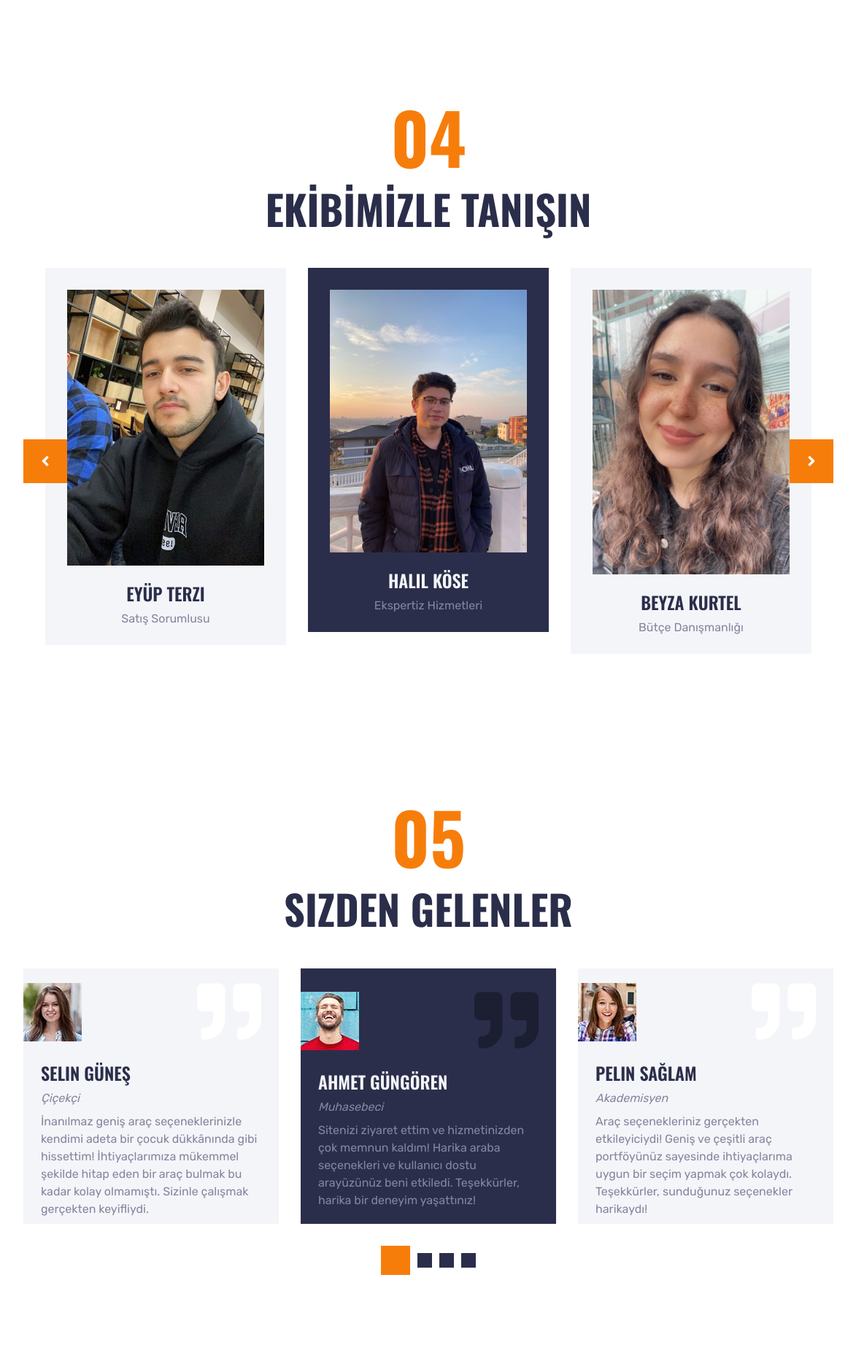
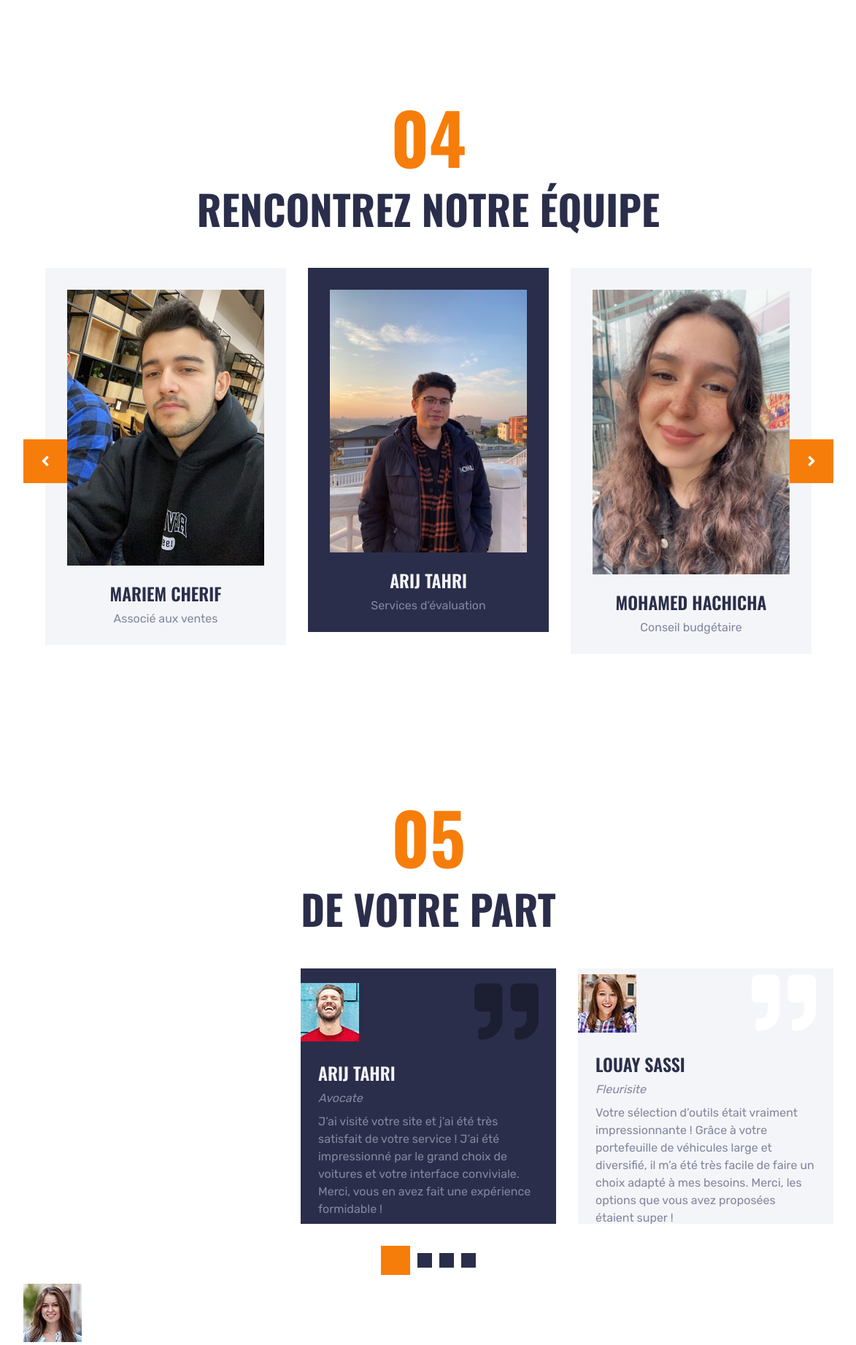
Before and after one commit to LouaySassi/webproject, a PHP site: page /demo/index.php in a window 1400 px wide. Shown: the part 4593-6436 px from the top of the page at 73% size, without its empty margins (113-1286 px from the left). Run offline with PHP 8.4, Linux system fonts and the light colour scheme; some libraries are stand-ins or nearby versions.

Commit message:
Update index.php

```diff
--- a/index.php
+++ b/index.php
@@ -427,13 +427,13 @@
 <div class="container-fluid py-5">
     <div class="container py-5">
         <h1 class="display-1 text-primary text-center">04</h1>
-        <h1 class="display-4 text-uppercase text-center mb-5">EKİBİMİZLE TANIŞIN</h1>
+        <h1 class="display-4 text-uppercase text-center mb-5">RENCONTREZ NOTRE ÉQUIPE</h1>
         <div class="owl-carousel team-carousel position-relative" style="padding: 0 30px;">
             <div class="team-item">
                 <img class="img-fluid w-100" src="img/IMG_0408.jpg" width="100" height="100" alt="">
                 <div class="position-relative py-4">
-                    <h4 class="text-uppercase">Halil KÖSE</h4>
-                    <p class="m-0">Ekspertiz Hizmetleri</p>
+                    <h4 class="text-uppercase">Arij Tahri</h4>
+                    <p class="m-0">Services d’évaluation</p>
                     <div class="team-social position-absolute w-100 h-100 d-flex align-items-center justify-content-center">
                         <a class="btn btn-lg btn-primary btn-lg-square mx-1" href="#"><i class="fab fa-twitter"></i></a>
                         <a class="btn btn-lg btn-primary btn-lg-square mx-1" href="#"><i class="fab fa-facebook-f"></i></a>
@@ -446,8 +446,8 @@
  <div class="team-item">
                 <img class="img-fluid w-100" src="img/beyza.png" width="80" height="80" alt="">
                 <div class="position-relative py-4">
-                    <h4 class="text-uppercase">Beyza KURTEL</h4>
-                    <p class="m-0">Bütçe Danışmanlığı</p>
+                    <h4 class="text-uppercase">Mohamed Hachicha<H1></H1></h4>
+                    <p class="m-0">Conseil budgétaire</p>
                     <div class="team-social position-absolute w-100 h-100 d-flex align-items-center justify-content-center">
                         <a class="btn btn-lg btn-primary btn-lg-square mx-1" href="#"><i class="fab fa-twitter"></i></a>
                         <a class="btn btn-lg btn-primary btn-lg-square mx-1" href="#"><i class="fab fa-facebook-f"></i></a>
@@ -461,8 +461,8 @@
             <div class="team-item">
                 <img class="img-fluid w-100" src="img/sena.jpeg" width="100" height="100" alt="">
                 <div class="position-relative py-4">
-                    <h4 class="text-uppercase">Sena BEŞLİ</h4>
-                    <p class="m-0">Muhasebeci</p>
+                    <h4 class="text-uppercase">Arij Tahri</h4>
+                    <p class="m-0">Avocate</p>
                     <div class="team-social position-absolute w-100 h-100 d-flex align-items-center justify-content-center">
                         <a class="btn btn-lg btn-primary btn-lg-square mx-1" href="#"><i class="fab fa-twitter"></i></a>
                         <a class="btn btn-lg btn-primary btn-lg-square mx-1" href="#"><i class="fab fa-facebook-f"></i></a>
@@ -476,8 +476,8 @@
             <div class="team-item">
                 <img class="img-fluid w-100" src="img/IMG_2588.JPG" width="100" height="100" alt="">
                 <div class="position-relative py-4">
-                    <h4 class="text-uppercase">Eyüp Terzi</h4>
-                    <p class="m-0">Satış Sorumlusu</p>
+                    <h4 class="text-uppercase">Mariem Cherif</h4>
+                    <p class="m-0">Associé aux ventes</p>
                     <div class="team-social position-absolute w-100 h-100 d-flex align-items-center justify-content-center">
                         <a class="btn btn-lg btn-primary btn-lg-square mx-1" href="#"><i class="fab fa-twitter"></i></a>
                         <a class="btn btn-lg btn-primary btn-lg-square mx-1" href="#"><i class="fab fa-facebook-f"></i></a>
@@ -500,43 +500,43 @@
     <div class="container-fluid py-5">
         <div class="container py-5">
             <h1 class="display-1 text-primary text-center">05</h1>
-            <h1 class="display-4 text-uppercase text-center mb-5">Sizden Gelenler</h1>
+            <h1 class="display-4 text-uppercase text-center mb-5">De votre part</h1>
             <div class="owl-carousel testimonial-carousel">
                 <div class="testimonial-item d-flex flex-column justify-content-center px-4">
                     <div class="d-flex align-items-center justify-content-between mb-3">
                         <img class="img-fluid ml-n4" src="img/testimonial-1.jpg" alt="">
                         <h1 class="display-2 text-white m-0 fa fa-quote-right"></h1>
                     </div>
-                    <h4 class="text-uppercase mb-2">Ahmet Güngören</h4>
-                    <i class="mb-2">Muhasebeci</i>
-                    <p class="m-0">Sitenizi ziyaret ettim ve hizmetinizden çok memnun kaldım! Harika araba seçenekleri ve kullanıcı dostu arayüzünüz beni etkiledi. Teşekkürler, harika bir deneyim yaşattınız!</p>
-                </div>
+                    <h4 class="text-uppercase mb-2">Arij Tahri</h4>
+                    <i class="mb-2">Avocate</i>
+                    <p class="m-0">J’ai visité votre site et j’ai été très satisfait de votre service ! J’ai été impressionné par le grand choix de voitures et votre interface conviviale. Merci, vous en avez fait une expérience formidable !</p>
+                    </div>
                 <div class="testimonial-item d-flex flex-column justify-content-center px-4">
                     <div class="d-flex align-items-center justify-content-between mb-3">
                         <img class="img-fluid ml-n4" src="img/testimonial-2.jpg" alt="">
                         <h1 class="display-2 text-white m-0 fa fa-quote-right"></h1>
                     </div>
-                    <h4 class="text-uppercase mb-2">Pelin Sağlam</h4>
-                    <i class="mb-2">Akademisyen</i>
-                    <p class="m-0">Araç seçenekleriniz gerçekten etkileyiciydi! Geniş ve çeşitli araç portföyünüz sayesinde ihtiyaçlarıma uygun bir seçim yapmak çok kolaydı. Teşekkürler, sunduğunuz seçenekler harikaydı!</p>
+                    <h4 class="text-uppercase mb-2">Louay Sassi</h4>
+                    <i class="mb-2">Fleurisite</i>
+                    <p class="m-0">Votre sélection d’outils était vraiment impressionnante ! Grâce à votre portefeuille de véhicules large et diversifié, il m’a été très facile de faire un choix adapté à mes besoins. Merci, les options que vous avez proposées étaient super !</p>
                 </div>
                 <div class="testimonial-item d-flex flex-column justify-content-center px-4">
                     <div class="d-flex align-items-center justify-content-between mb-3">
                         <img class="img-fluid ml-n4" src="img/testimonial-3.jpg" alt="">
                         <h1 class="display-2 text-white m-0 fa fa-quote-right"></h1>
                     </div>
-                    <h4 class="text-uppercase mb-2">Haluk Taner</h4>
-                    <i class="mb-2">Veteriner</i>
-                    <p class="m-0">Araç seçimi harika, teşekkürler!</p>
+                    <h4 class="text-uppercase mb-2">Mohamed Hachicha</h4>
+                    <i class="mb-2">Ingénieur</i>
+                    <p class="m-0">La sélection d’outils est géniale, merci ! </div></p>
                 </div>
                 <div class="testimonial-item d-flex flex-column justify-content-center px-4">
                     <div class="d-flex align-items-center justify-content-between mb-3">
                         <img class="img-fluid ml-n4" src="img/testimonial-4.jpg" alt="">
                         <h1 class="display-2 text-white m-0 fa fa-quote-right"></h1>
                     </div>
-                    <h4 class="text-uppercase mb-2">Selin Güneş </h4>
-                    <i class="mb-2">Çiçekçi</i>
-                    <p class="m-0">İnanılmaz geniş araç seçeneklerinizle kendimi adeta bir çocuk dükkânında gibi hissettim! İhtiyaçlarımıza mükemmel şekilde hitap eden bir araç bulmak bu kadar kolay olmamıştı. Sizinle çalışmak gerçekten keyifliydi.</p>
+                    <h4 class="text-uppercase mb-2">Mariem Cherif</h4>
+                    <i class="mb-2">Etudiante </i>
+                    <p class="m-0">Avec votre sélection incroyablement large de véhicules, j’ai eu l’impression d’être dans un magasin pour enfants ! Il n’a jamais été aussi facile de trouver un outil qui répond parfaitement à nos besoins. Ce fut vraiment un plaisir de travailler avec vous.</p>
                 </div>
             </div>
         </div>
@@ -548,8 +548,8 @@
     <div class="container-fluid py-5">
         <div class="container pt-5 pb-3">
             <h1 class="display-1 text-primary text-center">06</h1>
-            <h1 class="display-4 text-uppercase text-center mb-5">Bize Ulaşın</h1>
-            <h3 class=" text-center mb-5">En Kısa Sürede Size Dönüş Yapalım</h3>
+            <h1 class="display-4 text-uppercase text-center mb-5">Contactez-nous</h1>
+            <h3 class=" text-center mb-5">Nous reviendrons vers vous dans les plus brefs délais</h3>
 
             <div class="row">
                 <div class="col-lg-7 mb-2">
@@ -564,19 +564,19 @@
    <form method="post" action="http://localhost/demo/adamindan.com/contact.php" role="form">
     <div class="row">
         <div class="col-6 form-group">
-            <input type="text" name="isim" class="form-control p-4" placeholder="Size Nasıl Hitap Edelim">
+            <input type="text" name="isim" class="form-control p-4" placeholder="Nom">
         </div>
         <div class="col-6 form-group">
-            <input type="text" name="email" class="form-control p-4"  required ="required" placeholder="Size Nasıl Ulaşalım">
+            <input type="text" name="email" class="form-control p-4"  required ="required" placeholder="Prénom">
         </div>
     </div>
     <div class="form-group">
     </div>
     <div class="form-group">
-        <textarea class="form-control py-3 px-4" name="mesaj" rows="5" placeholder="Mesajınızı Bırakın" ></textarea>
+        <textarea class="form-control py-3 px-4" name="mesaj" rows="5" placeholder="Tapez votre message" ></textarea>
     </div>
     <div>
-        <button class="btn btn-primary py-3 px-5" onclick="fireSweetAlert()" name="submit">Gönder</button>
+        <button class="btn btn-primary py-3 px-5" onclick="fireSweetAlert()" name="submit">Envoyer</button>
     </div>
 </form>
 
@@ -591,15 +591,15 @@
                         <div class="d-flex mb-3">
                             <i class="fa fa-2x fa-map-marker-alt text-primary flex-shrink-0 mr-3"></i>
                             <div class="mt-n1">
-                                <h5 class="text-light">Adres</h5>
-                                <p>Halkalı Cad. No 281, Halkalı, Küçükçekmece, İSTANBUL 34303</p>
+                                <h5 class="text-light">Adresse</h5>
+                                <p>Campus universitaire -Manar -TUNIS</p>
                             </div>
                         </div>
                         <div class="d-flex mb-3">
                             <i class="fa fa-2x fa-envelope-open text-primary flex-shrink-0 mr-3"></i>
                             <div class="mt-n1">
-                                <h5 class="text-light">İletişim</h5>
-                                <p>adamindan@adamindan.com</p>
+                                <h5 class="text-light">Contact</h5>
+                                <p>nosvoitures@gmail.com</p>
                             </div>
                         </div>
 
@@ -610,7 +610,7 @@
     </div>
     <!-- Contact End -->
             <h1 class="display-1 text-primary text-center">07</h1>
-            <h1 class="display-4 text-uppercase text-center mb-5">Bünyemiz Dahilinde Markalar </h1>
+            <h1 class="display-4 text-uppercase text-center mb-5">Marques au sein de notre structure</h1>
 
 
     <!-- Vendor Start -->
```
